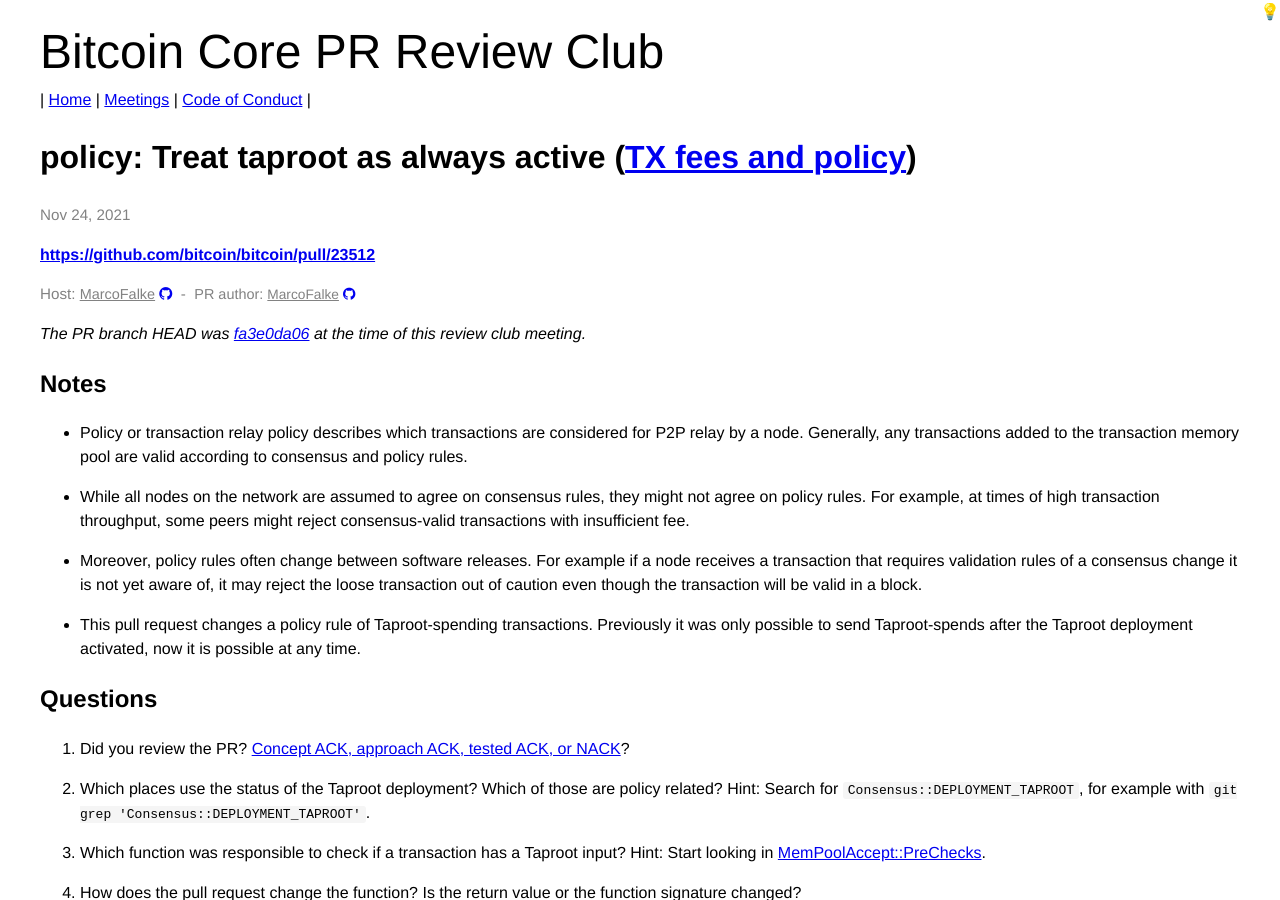
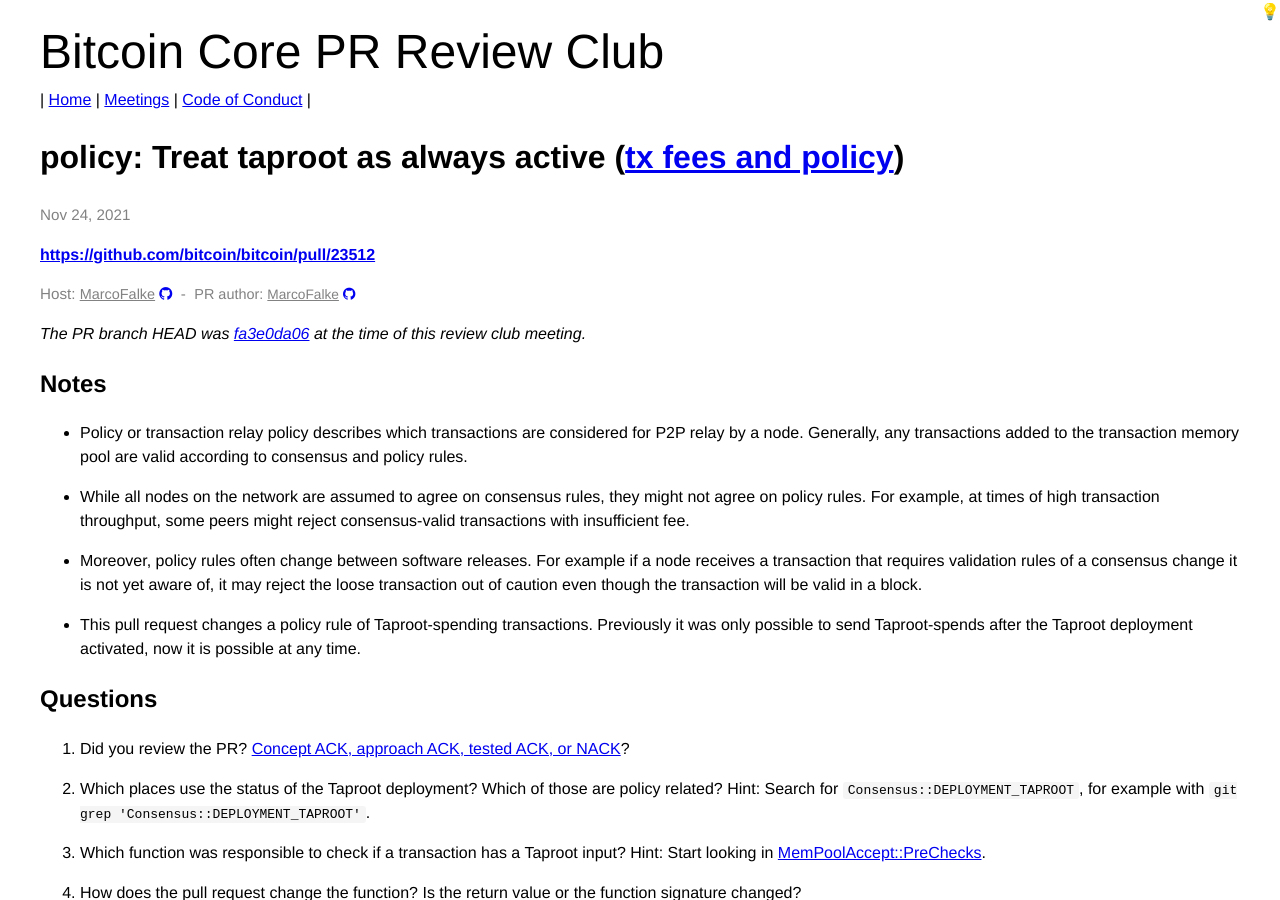
Before and after one commit to bitcoin-core-review-club/website, a Jekyll site: the page built from _posts/2021-11-24-#23512.md, in a window 1280 px wide and 900 px high. Built offline with Jekyll 4.4.1, drawn with Linux system fonts in a browser that asks for light colours.

Commit message:
consolidate TX fees and tx fees components

```diff
--- a/_posts/2021-11-24-#23512.md
+++ b/_posts/2021-11-24-#23512.md
@@ -4,7 +4,7 @@
 title: "policy: Treat taproot as always active"
 pr: 23512
 authors: [MarcoFalke]
-components: ["TX fees and policy"]
+components: ["tx fees and policy"]
 host: MarcoFalke
 status: past
 commit: fa3e0da06
```
